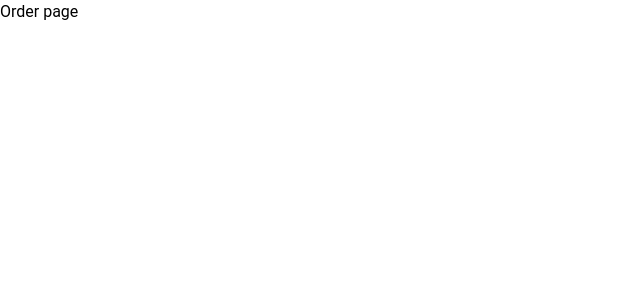
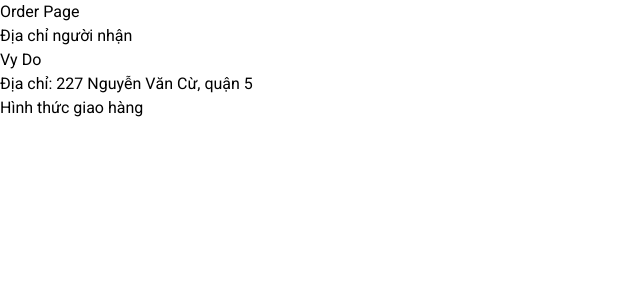
Before and after one commit to dtpvy/NPCNPM_20CLC01_Group2, a React (Vite) app in the folder src/fe/: page /order in a window 1280 px wide. Shown: the top 300 px of the page, without its empty margins (0-640 px from the left). Built offline with nearby package versions, Linux system fonts and the light colour scheme.

Commit message:
testCode

```diff
--- a/src/fe/src/App.jsx
+++ b/src/fe/src/App.jsx
@@ -10,6 +10,7 @@ const App = () => {
       <Route path="/" element={<Layout />}></Route>
       <Route path="/order" element={<Order />}></Route>
     </Routes>
+
   );
 };
 
--- a/src/fe/src/index.css
+++ b/src/fe/src/index.css
@@ -1,7 +1,7 @@
+@import url("https://fonts.googleapis.com/css2?family=Roboto:ital,wght@0,100;0,300;0,400;0,500;0,700;0,900;1,100;1,300;1,400;1,500;1,700;1,900&display=swap");
 @tailwind base;
 @tailwind components;
 @tailwind utilities;
-@import url("https://fonts.googleapis.com/css2?family=Roboto:ital,wght@0,100;0,300;0,400;0,500;0,700;0,900;1,100;1,300;1,400;1,500;1,700;1,900&display=swap");
 
 body {
 	font-family: "Roboto", sans-serif;
--- a/src/fe/src/pages/order/index.jsx
+++ b/src/fe/src/pages/order/index.jsx
@@ -1,7 +1,22 @@
 import React from "react";
 
 const Order = () => {
-  return <div>Order page</div>;
+  return (
+    <div>
+      Order Page
+      <div class = "block">
+        <div id="Information-Of-Address">Địa chỉ người nhận
+          <ul className="list-style-type:none">
+            <li id="Customer-Name">Vy Do</li>
+            <li id="Customer-Address">Địa chỉ: 227 Nguyễn Văn Cừ, quận 5</li>
+          </ul>
+        </div>
+        <div id="Delivery">Hình thức giao hàng
+
+        </div>
+      </div>
+    </div>
+  );
 };
 
 Order.propTypes = {};
```
Also changed, not shown: 1 other file (tests, documents, lock files or other folders).
